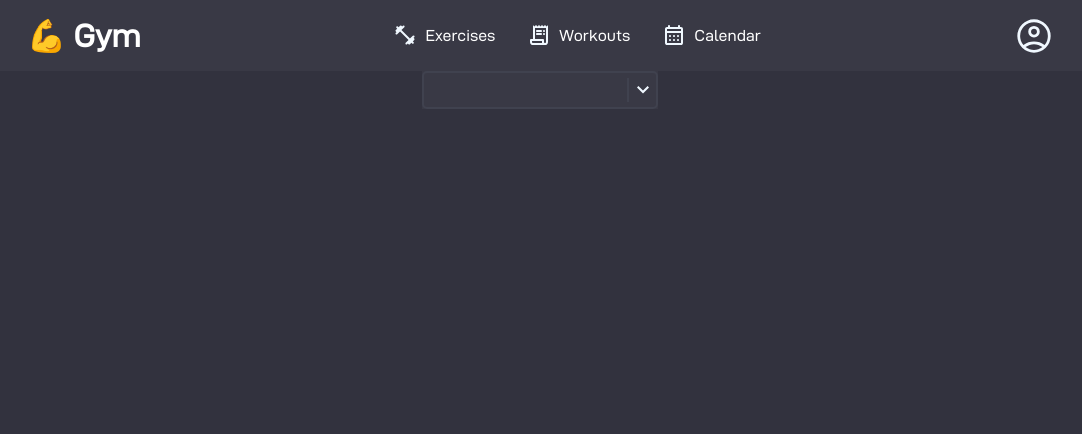
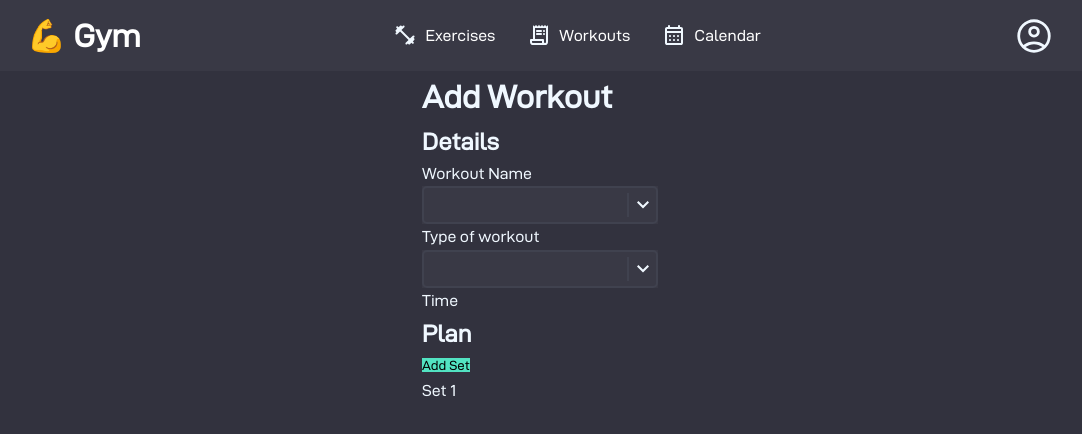
Before and after one commit to SamuelMidgley/gym, a React (Vite) app: page /gym/workout/add in a window 1280 px wide. Shown: the top 434 px of the page, without its empty margins (100-1182 px from the left). Built offline with nearby package versions, Linux system fonts and the light colour scheme.

Commit message:
🏋️Work started on "add workout" page

```diff
--- a/src/components/input-with-search/InputWithSearch.tsx
+++ b/src/components/input-with-search/InputWithSearch.tsx
@@ -6,6 +6,9 @@ import './InputWithSearch.scss'
 
 interface IInputWithSearch {
   type: 'workout' | 'exercise'
+  value: string
+  setValue: (arg0: string) => void
+  label: string
 }
 
 const useFocus = () => {
@@ -20,9 +23,8 @@ const useFocus = () => {
 }
 
 export default function InputWithSearch(props: IInputWithSearch) {
-  const { type } = props
+  const { type, value, setValue, label } = props
   const results = getAllOptions(type)
-  const [value, setValue] = useState('')
   const [filteredResults, setFilteredResults] = useState<IOptionResults[]>([])
   const [selectedIndex, setSelectedIndex] = useState(-1)
   const [showMenu, setShowMenu] = useState(false)
@@ -80,15 +82,18 @@ export default function InputWithSearch(props: IInputWithSearch) {
         setShowMenu(true)
       }
     },
-    [filteredResults, selectedIndex]
+    [filteredResults, selectedIndex, setValue]
   )
 
-  const onClickHandler = useCallback((e: React.MouseEvent<HTMLLIElement>) => {
-    const target = e.target as HTMLLIElement
-    setValue(target.innerText)
-    setSelectedIndex(-1)
-    setShowMenu(false)
-  }, [])
+  const onClickHandler = useCallback(
+    (e: React.MouseEvent<HTMLLIElement>) => {
+      const target = e.target as HTMLLIElement
+      setValue(target.innerText)
+      setSelectedIndex(-1)
+      setShowMenu(false)
+    },
+    [setValue]
+  )
 
   return (
     <div
@@ -106,6 +111,7 @@ export default function InputWithSearch(props: IInputWithSearch) {
           onKeyDown={onKeyDownHandler}
           onChange={(e) => setValue((e.target as HTMLInputElement).value)}
           ref={inputRef}
+          id={label}
         />
         <ExpandIcon />
       </div>
--- a/src/pages/exercise/id/Exercise.tsx
+++ b/src/pages/exercise/id/Exercise.tsx
@@ -94,7 +94,7 @@ function renderMenu(type: string, logs: IExerciseLog[], onerepmax: number) {
 }
 
 export default function Exercise() {
-  const [menuType, setMenuType] = useState<string>('chart')
+  const [menuType, setMenuType] = useState<string>('Chart')
 
   const { exerciseId } = useParams()
   const id = parseInt(exerciseId ?? '', 10)
--- a/src/pages/workout/add/AddWorkout.tsx
+++ b/src/pages/workout/add/AddWorkout.tsx
@@ -1,10 +1,78 @@
+import { useState } from 'react'
 import InputWithSearch from '../../../components/input-with-search/InputWithSearch'
 import './AddWorkout.scss'
 
+interface ISet {
+  setNumber: number
+  exercise: string
+}
+
 export default function AddWorkout() {
+  const [name, setName] = useState('')
+  const [type, setType] = useState('')
+  const [time, setTime] = useState()
+  const [plan, setPlan] = useState<ISet[]>([{ setNumber: 1, exercise: '' }])
+
+  function addSetHandler() {
+    setPlan((prevPlan) =>
+      prevPlan.concat({ setNumber: prevPlan.length + 1, exercise: '' })
+    )
+  }
+
+  // function setChangeHandler(e: React.KeyboardEvent<HTMLInputElement>, id: number) {
+  //   setPlan((prevPlan) => prevPlan.map((prevPlan) => prevPlan.setNumber === id ? ))
+  // }
+
   return (
     <main>
-      <InputWithSearch type="workout" />
+      <h1>Add Workout</h1>
+      <section>
+        <h2>Details</h2>
+        <div>
+          <label htmlFor="workout-name">Workout Name</label>
+          <InputWithSearch
+            type="workout"
+            value={name}
+            setValue={setName}
+            label="workout-name"
+          />
+        </div>
+        <div>
+          <label htmlFor="workout-type">Type of workout</label>
+          <InputWithSearch
+            type="workout"
+            value={type}
+            setValue={setType}
+            label="workout-type"
+          />
+        </div>
+        <div>
+          <label htmlFor="workout-type">Time</label>
+          {/* NEED TO MAKE CUSTOM DATE INPUT COMPONENT USING CALENDAR */}
+        </div>
+      </section>
+      <section>
+        <h2>Plan</h2>
+        <button type="button" onClick={addSetHandler}>
+          Add Set
+        </button>
+        {plan.map((singlePlan) => {
+          return (
+            <div key={singlePlan.setNumber}>
+              <label htmlFor={`set ${singlePlan.setNumber}`}>
+                Set {singlePlan.setNumber}
+              </label>
+              {/* NEED TO GET VALUE FROM CHANGE SO CAN USE MAP TO CHANGE OBJECT */}
+              {/* <InputWithSearch
+                type="workout"
+                value={singlePlan.exercise}
+                setValue={(e) => setChangeHandler(e, singlePlan.setNumber)}
+                label={`set ${singlePlan.setNumber}`}
+              /> */}
+            </div>
+          )
+        })}
+      </section>
     </main>
   )
 }
```
